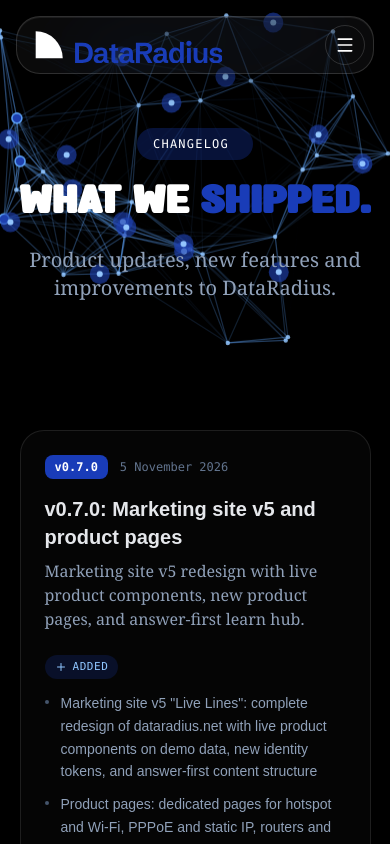
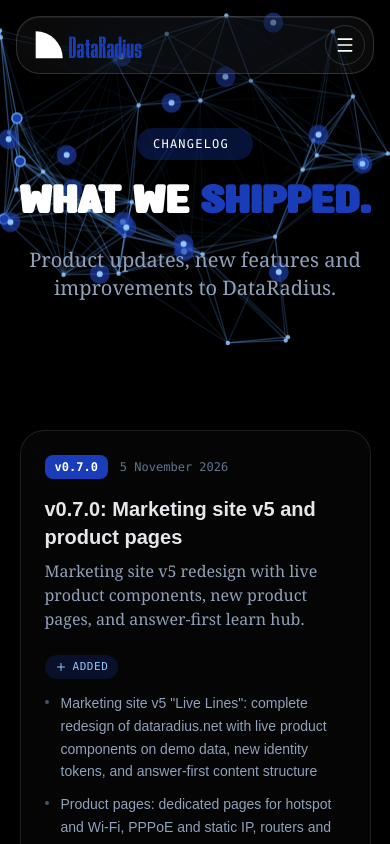
Before and after one commit to Elisha-Kwena/dataradiuslanding, a Next.js app: page /changelog in a window 390 px wide. Shown: the top 844 px of the page. Built offline with nearby package versions, Linux system fonts and the light colour scheme.

Commit message:
Restore text wordmark with bundled display font
font-oblisk replaces the platform-dependent 'fantasy' generic so the
logo renders the same decorative face on mobile and desktop.

```diff
--- a/src/components/common/Logo.tsx
+++ b/src/components/common/Logo.tsx
@@ -3,24 +3,9 @@ import Link from "next/link"
 
 import logo from "../../../public/mark-white.svg"
 
-// "DataRadius" wordmark — Schibsted Grotesk wght 650, converted to
-// outlines so it renders identically on every platform (no font
-// dependency). Baseline at y=14.58, ascenders reach y=-5.67.
-const WORDMARK_D =
-  'M1.48 14.58V0.00H6.82Q9.43 0.00 11.09 0.86Q12.76 1.72 13.55 3.34Q14.34 4.96 14.34 7.23Q14.34 9.67 13.47 11.31Q12.60 12.94 10.91 13.76Q9.22 14.58 6.75 14.58ZM4.36 12.16H6.45Q11.31 12.16 11.31 7.29Q11.31 5.76 10.80 4.67Q10.30 3.58 9.24 3.00Q8.19 2.42 6.52 2.42H4.36Z ' +
-  'M18.76 14.84Q17.70 14.84 16.84 14.46Q15.97 14.08 15.46 13.35Q14.94 12.62 14.94 11.56Q14.94 10.42 15.61 9.60Q16.27 8.78 17.54 8.33Q18.82 7.89 20.67 7.89H22.26L22.08 8.15V7.52Q22.08 6.40 21.66 5.83Q21.24 5.27 20.27 5.27Q19.34 5.27 18.84 5.76Q18.35 6.25 18.26 7.13L15.41 6.62Q15.56 5.71 16.17 4.98Q16.78 4.25 17.84 3.81Q18.91 3.37 20.43 3.37Q21.85 3.37 22.82 3.84Q23.79 4.31 24.29 5.33Q24.79 6.35 24.79 8.00V11.96Q24.79 12.30 24.88 12.41Q24.98 12.52 25.29 12.52H25.81V14.58H24.44Q23.36 14.58 22.77 14.02Q22.18 13.45 22.18 12.43V11.87L22.66 12.03Q22.52 12.47 22.26 12.95Q21.99 13.43 21.54 13.86Q21.09 14.29 20.41 14.56Q19.73 14.84 18.76 14.84ZM19.53 12.90Q20.27 12.90 20.85 12.56Q21.43 12.21 21.77 11.52Q22.10 10.82 22.10 9.77V9.56H20.74Q19.61 9.56 18.98 9.85Q18.34 10.15 18.08 10.58Q17.82 11.01 17.82 11.43Q17.82 11.77 17.98 12.11Q18.15 12.45 18.52 12.68Q18.89 12.90 19.53 12.90Z ' +
-  'M30.15 14.58Q29.04 14.58 28.43 14.02Q27.81 13.46 27.81 12.43V5.70H26.20V3.65H27.81V1.47L30.57 0.81V3.65H32.62V5.70H30.57V11.96Q30.57 12.30 30.67 12.41Q30.76 12.52 31.08 12.52H32.75V14.58Z ' +
-  'M37.31 14.84Q36.25 14.84 35.38 14.46Q34.52 14.08 34.00 13.35Q33.49 12.62 33.49 11.56Q33.49 10.42 34.15 9.60Q34.81 8.78 36.09 8.33Q37.37 7.89 39.22 7.89H40.81L40.63 8.15V7.52Q40.63 6.40 40.21 5.83Q39.79 5.27 38.81 5.27Q37.88 5.27 37.39 5.76Q36.90 6.25 36.81 7.13L33.96 6.62Q34.11 5.71 34.72 4.98Q35.33 4.25 36.39 3.81Q37.45 3.37 38.98 3.37Q40.40 3.37 41.37 3.84Q42.34 4.31 42.84 5.33Q43.34 6.35 43.34 8.00V11.96Q43.34 12.30 43.43 12.41Q43.53 12.52 43.84 12.52H44.36V14.58H42.99Q41.91 14.58 41.32 14.02Q40.73 13.45 40.73 12.43V11.87L41.21 12.03Q41.07 12.47 40.80 12.95Q40.54 13.43 40.09 13.86Q39.64 14.29 38.96 14.56Q38.28 14.84 37.31 14.84ZM38.08 12.90Q38.82 12.90 39.40 12.56Q39.98 12.21 40.31 11.52Q40.65 10.82 40.65 9.77V9.56H39.29Q38.16 9.56 37.52 9.85Q36.89 10.15 36.63 10.58Q36.37 11.01 36.37 11.43Q36.37 11.77 36.53 12.11Q36.69 12.45 37.07 12.68Q37.44 12.90 38.08 12.90Z ' +
-  'M45.50 14.58V0.00H52.12Q57.30 0.00 57.30 4.14Q57.30 8.30 51.82 8.30H48.38V14.58ZM54.25 14.58L50.12 7.52H53.31L57.48 14.58ZM48.38 6.05H51.97Q53.15 6.05 53.79 5.56Q54.42 5.08 54.42 4.16Q54.42 3.24 53.78 2.74Q53.13 2.25 51.93 2.25H48.38Z ' +
-  'M61.77 14.84Q60.71 14.84 59.85 14.46Q58.98 14.08 58.47 13.35Q57.95 12.62 57.95 11.56Q57.95 10.42 58.61 9.60Q59.28 8.78 60.55 8.33Q61.83 7.89 63.68 7.89H65.27L65.09 8.15V7.52Q65.09 6.40 64.67 5.83Q64.25 5.27 63.27 5.27Q62.34 5.27 61.85 5.76Q61.36 6.25 61.27 7.13L58.42 6.62Q58.57 5.71 59.18 4.98Q59.79 4.25 60.85 3.81Q61.91 3.37 63.44 3.37Q64.86 3.37 65.83 3.84Q66.80 4.31 67.30 5.33Q67.80 6.35 67.80 8.00V11.96Q67.80 12.30 67.89 12.41Q67.99 12.52 68.30 12.52H68.82V14.58H67.45Q66.37 14.58 65.78 14.02Q65.19 13.45 65.19 12.43V11.87L65.67 12.03Q65.53 12.47 65.27 12.95Q65.00 13.43 64.55 13.86Q64.10 14.29 63.42 14.56Q62.74 14.84 61.77 14.84ZM62.54 12.90Q63.28 12.90 63.86 12.56Q64.44 12.21 64.77 11.52Q65.11 10.82 65.11 9.77V9.56H63.75Q62.62 9.56 61.98 9.85Q61.35 10.15 61.09 10.58Q60.83 11.01 60.83 11.43Q60.83 11.77 60.99 12.11Q61.15 12.45 61.53 12.68Q61.90 12.90 62.54 12.90Z ' +
-  'M73.91 14.84Q72.54 14.84 71.53 14.15Q70.52 13.46 69.97 12.17Q69.42 10.89 69.42 9.09Q69.42 7.30 69.97 6.02Q70.53 4.74 71.54 4.06Q72.56 3.38 73.94 3.38Q75.13 3.38 76.09 3.94Q77.06 4.49 77.64 5.76L77.36 5.80V-0.61H80.12V14.58H77.50V12.37L77.54 12.52Q77.01 13.71 76.05 14.28Q75.09 14.84 73.91 14.84ZM74.88 12.72Q75.62 12.72 76.20 12.34Q76.79 11.95 77.14 11.15Q77.48 10.35 77.48 9.13Q77.48 7.31 76.74 6.40Q75.99 5.50 74.90 5.50Q73.76 5.50 73.06 6.46Q72.35 7.42 72.35 9.15Q72.35 10.84 73.03 11.78Q73.71 12.72 74.88 12.72Z ' +
-  'M82.45 14.58V3.65H85.21V14.58ZM83.83 2.24Q82.99 2.24 82.47 1.72Q81.95 1.20 81.95 0.35Q81.95 -0.50 82.47 -1.01Q82.99 -1.53 83.83 -1.53Q84.68 -1.53 85.20 -1.01Q85.71 -0.50 85.71 0.35Q85.71 1.20 85.20 1.72Q84.68 2.24 83.83 2.24Z ' +
-  'M90.95 14.84Q89.72 14.84 88.89 14.27Q88.07 13.71 87.67 12.70Q87.26 11.68 87.26 10.35V3.65H90.02V10.04Q90.02 11.36 90.49 12.05Q90.95 12.73 91.98 12.73Q92.63 12.73 93.18 12.39Q93.73 12.05 94.07 11.29Q94.41 10.53 94.41 9.27V3.65H97.17V14.58H94.51V12.01L94.59 12.46Q94.11 13.56 93.19 14.20Q92.27 14.84 90.95 14.84Z ' +
-  'M103.47 14.84Q102.24 14.84 101.17 14.48Q100.10 14.11 99.38 13.34Q98.65 12.58 98.44 11.36L101.01 10.85Q101.11 11.85 101.71 12.34Q102.31 12.84 103.37 12.84Q104.40 12.84 104.92 12.41Q105.45 11.98 105.45 11.38Q105.45 10.87 105.05 10.51Q104.65 10.14 103.72 10.00L102.66 9.82Q102.09 9.73 101.44 9.56Q100.79 9.40 100.22 9.08Q99.65 8.76 99.29 8.21Q98.93 7.65 98.93 6.77Q98.93 5.69 99.51 4.93Q100.08 4.18 101.09 3.78Q102.11 3.38 103.39 3.38Q104.60 3.38 105.59 3.74Q106.58 4.10 107.23 4.80Q107.88 5.49 108.08 6.50L105.50 7.03Q105.43 6.57 105.22 6.19Q105.01 5.81 104.59 5.58Q104.17 5.35 103.46 5.35Q102.65 5.35 102.15 5.67Q101.65 5.99 101.65 6.57Q101.65 6.96 101.90 7.22Q102.15 7.48 102.60 7.64Q103.06 7.80 103.65 7.91L104.83 8.12Q105.69 8.27 106.46 8.61Q107.23 8.96 107.72 9.60Q108.20 10.23 108.20 11.28Q108.20 12.42 107.59 13.22Q106.97 14.02 105.90 14.43Q104.83 14.84 103.47 14.84Z';
-
 export default function Logo() {
   return (
-    <Link href="/" className="flex items-end justify-start gap-2" aria-label="DataRadius home">
+    <Link href="/" className="flex items-end justify-start gap-1" aria-label="DataRadius home">
       <div className="w-8 h-8 relative">
         <Image
           src={logo}
@@ -29,15 +14,7 @@ export default function Logo() {
           className="object-center object-contain"
         />
       </div>
-      <svg
-        viewBox="0 -5.67 108.27 20.25"
-        fill="currentColor"
-        className="h-7 w-auto text-blue-800 -mb-0.5"
-        role="img"
-        aria-label="DataRadius"
-      >
-        <path d={WORDMARK_D} />
-      </svg>
+      <h1 className="text-blue-800 font-oblisk -mb-1 text-3xl">DataRadius</h1>
     </Link>
   )
 }
```
